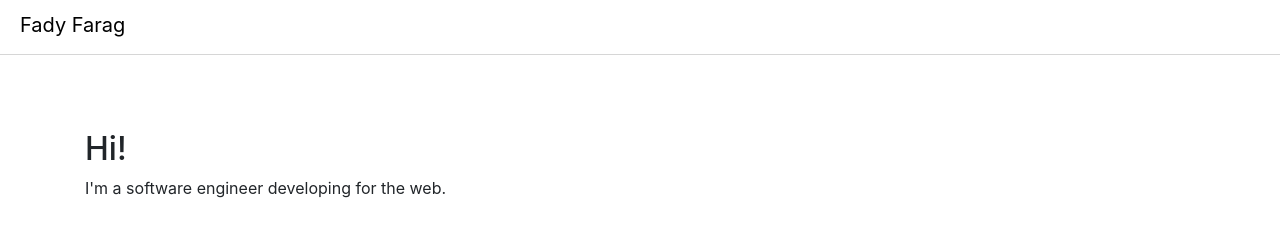
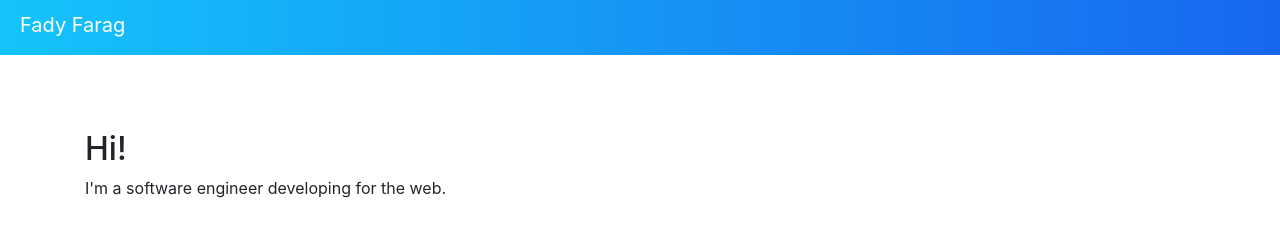
Before and after one commit to iidmsa/cyber, a plain HTML site: page index.html in a window 1280 px wide. Shown: the top 227 px of the page. Drawn offline with nearby package versions, Linux system fonts and the light colour scheme.

Commit message:
first commit

```diff
--- a/index.html
+++ b/index.html
@@ -25,16 +25,11 @@
 	<body>
 
 		<!-- START Header Nav.  rgba(34,34,34) -webkit-linear-gradient(left, rgba(20,196,251), rgba(23,103,239) -->
-		<!-- <nav class="" style="background: -webkit-linear-gradient(left, rgba(20,196,251), rgba(23,103,239)); height:54.9766px; position:fixed;
-		top:0; left:0; right:0; z-index: 2; width: auto;"> -->
-
-		<nav class=""  style="height:54.9766px;
-		-webkit-backdrop-filter: saturate(180%) blur(20px); border-bottom: 1px solid #00000029;
-		backdrop-filter: saturate(180%) blur(20px);
-		background-color: rgba(255,255,255,0.72); position:fixed; top:0; left:0; right:0; z-index: 2;">
+		<nav class="" style="background: -webkit-linear-gradient(left, rgba(20,196,251), rgba(23,103,239)); height:54.9766px; position:fixed;
+		top:0; left:0; right:0; z-index: 2; width: auto;">
 
         <a class="navbar-brand" href="#"
-        style="color: #000;  padding-top: 10px; padding-bottom: 15px; padding-left: 20px; padding-right: 10px;"
+        style="color: #fff;  padding-top: 10px; padding-bottom: 15px; padding-left: 20px; padding-right: 10px;"
         >Fady Farag</a>
 
 		</nav>
```
